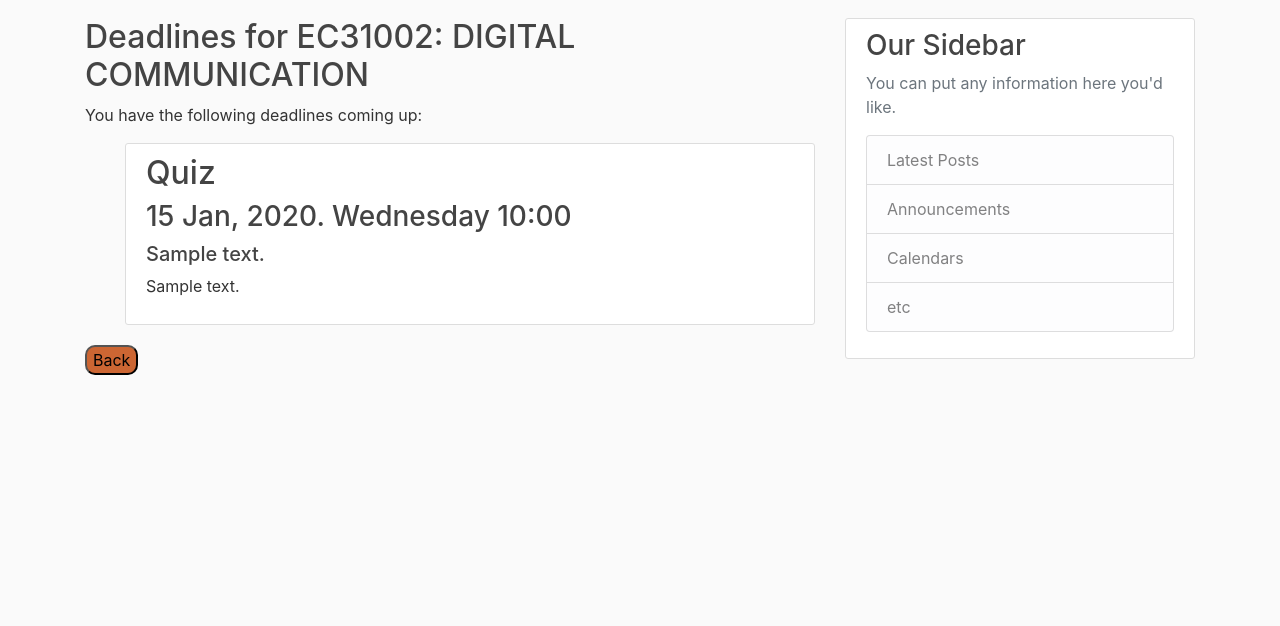
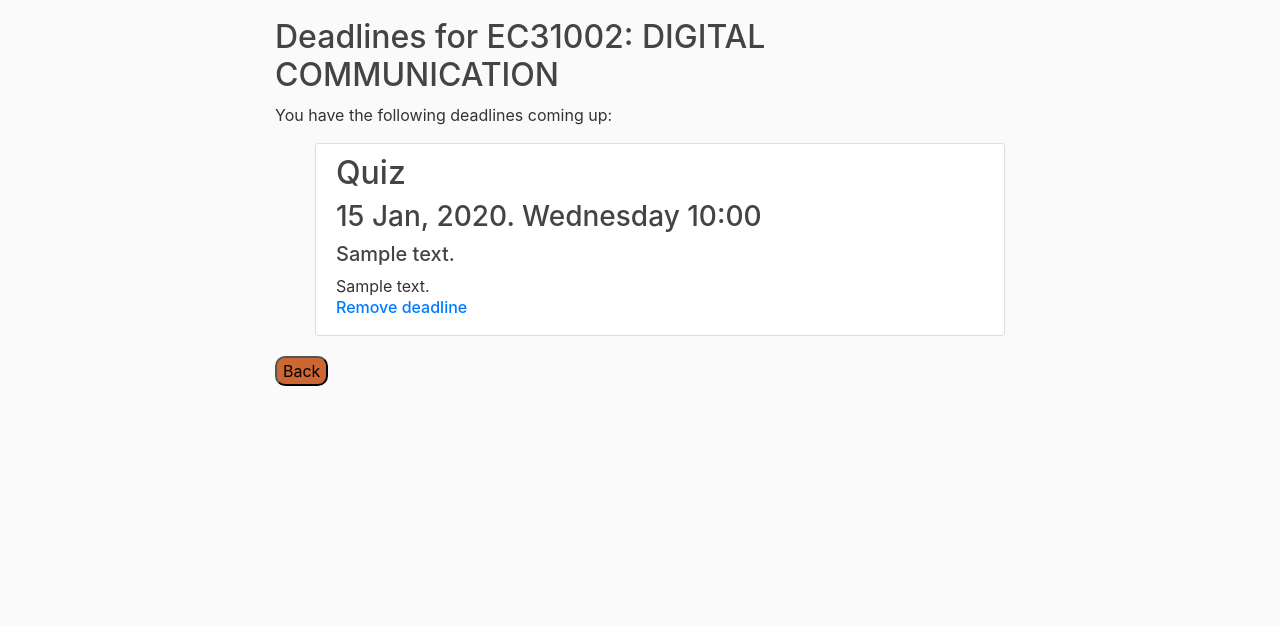
Before and after one commit to ConsultantFoodie/coppermind, a Flask app: page /deadlines/1 in a window 1280 px wide. Shown: the part 62-688 px from the top of the page. Run offline with Flask 2, Linux system fonts and the light colour scheme; a user stored in the database is signed in; data comes from the database, SQL or seed files in the repository; both versions use the stored data as it was after the commit; tables that the repository leaves empty hold one stand-in row (values such as "Sample post"); some libraries are stand-ins or nearby versions.

Commit message:
Fixes overflow in deadline details

```diff
--- a/coppermind/routes.py
+++ b/coppermind/routes.py
@@ -154,8 +154,25 @@ def work():
 @app.route("/deadlines/<int:course_id>", methods=['GET', 'POST'])
 def deadlines(course_id):
 	course = Course.query.get_or_404(int(course_id))
+	courses = db.session.query(Course).filter(Signup.course_id==Course.id, Signup.student_id==current_user.id).order_by(Signup.course_id).all()
+	student_course_list = [course.id for course in courses]
+	if course_id not in student_course_list:
+		flash("Please register yourself in this course to view its deadlines.", "danger")
+		return redirect(url_for('home'))
 	display = Deadline.query.filter_by(course=course_id).all()
 	return render_template("deadlines.html", display=display, course=course)
+
+@app.route("/deadlines/<int:course_id>/<int:deadline_id>/delete", methods=['GET', 'POST'])
+def delete(course_id, deadline_id):
+	deadline = Deadline.query.get_or_404(int(deadline_id))
+	courses = db.session.query(Course).filter(Signup.course_id==Course.id, Signup.student_id==current_user.id).order_by(Signup.course_id).all()
+	student_course_list = [course.id for course in courses]
+	if course_id not in student_course_list:
+		flash("Please register yourself in this course to change its deadlines.", "danger")
+		return redirect(url_for('home'))
+	db.session.delete(deadline)
+	db.session.commit()
+	return redirect(url_for('deadlines', course_id=course_id))
 
 @app.route("/logout")
 def logout():
--- a/coppermind/static/main.css
+++ b/coppermind/static/main.css
@@ -30,6 +30,14 @@ footer {
   margin-top: auto;
 }
 
+article {
+  word-break: break-word;
+}
+
+.col-md-8 {
+  margin: auto;
+}
+
 #footer {
   margin: auto;
   text-align: center;
@@ -45,6 +53,10 @@ footer {
 
 .bg-steel {
   background-color: rgb(32, 187, 214);
+}
+
+#deadline-details {
+  word-wrap: break-word;
 }
 
 a.navbar-brand.mr-4 {
@@ -85,6 +97,9 @@ a.article-title:hover {
 
 .article-content {
   white-space: pre-line;
+  word-wrap: break-word;
+  overflow: hidden;
+  text-overflow: ellipsis;
 }
 
 .article-img {
@@ -120,3 +135,10 @@ a.article-title:hover {
 .account-heading {
   font-size: 2.5rem;
 }
+
+.media .content-section {
+  word-wrap: break-word;
+  word-wrap: break-word;
+  overflow: hidden;
+  text-overflow: ellipsis;
+}
--- a/coppermind/templates/base.html
+++ b/coppermind/templates/base.html
@@ -59,7 +59,7 @@
           {% endwith %}
           {% block content %}{% endblock %}
         </div>
-        <div class="col-md-4">
+        <!-- <div class="col-md-4">
           <div class="content-section">
             <h3>Our Sidebar</h3>
             <p class='text-muted'>You can put any information here you'd like.
@@ -71,7 +71,7 @@
               </ul>
             </p>
           </div>
-        </div>
+        </div> -->
       </div>
     </main>
 
--- a/coppermind/templates/deadlines.html
+++ b/coppermind/templates/deadlines.html
@@ -9,8 +9,8 @@
 <!-- TODO: Format deadlines properly
  -->
 {% block content %}
-	{% if current_user.courses == None %}
-		<p>It seems you have not told me about your coursework. Please do so at the earliest to help me assist you.</p>
+	{% if display.__len__() == 0 %}
+		<p>There are no deadlines for this course for now.</p>
 	{% else %}
 		<p>You have the following deadlines coming up:</p>
 		<ul>
@@ -35,7 +35,8 @@
 		            </h2>
 		            <h3>{{ work.submit_date.strftime("%d %b, %Y. %A") }} {{ work.submit_time.strftime("%H:%M") }}</h3>
 		            <h5>{{ work.brief_desc }}</h5>
-		            <p  class="article-content">{{ work.details }}</p>
+		            <span>{{ work.details }}</span>
+		            <h6><a href="{{ url_for('delete', course_id=course.id, deadline_id=work.id) }}">Remove deadline</a></h6>
 		          </div>
 		        </article>
 			{% endfor %}
--- a/coppermind/templates/home.html
+++ b/coppermind/templates/home.html
@@ -16,7 +16,7 @@
 {% endblock %}
 
 {% block content %}
-	{% if courses == None %}
+	{% if courses.__len__() == 0 %}
 		<p>It seems you have not told me about your coursework. Please do so at the earliest to help me assist you.</p>
 	{% else %}
 		<p>You wish to be reminded of the deadlines for the following courses:</p>
```
Also changed, not shown: coppermind/sazed.db.
